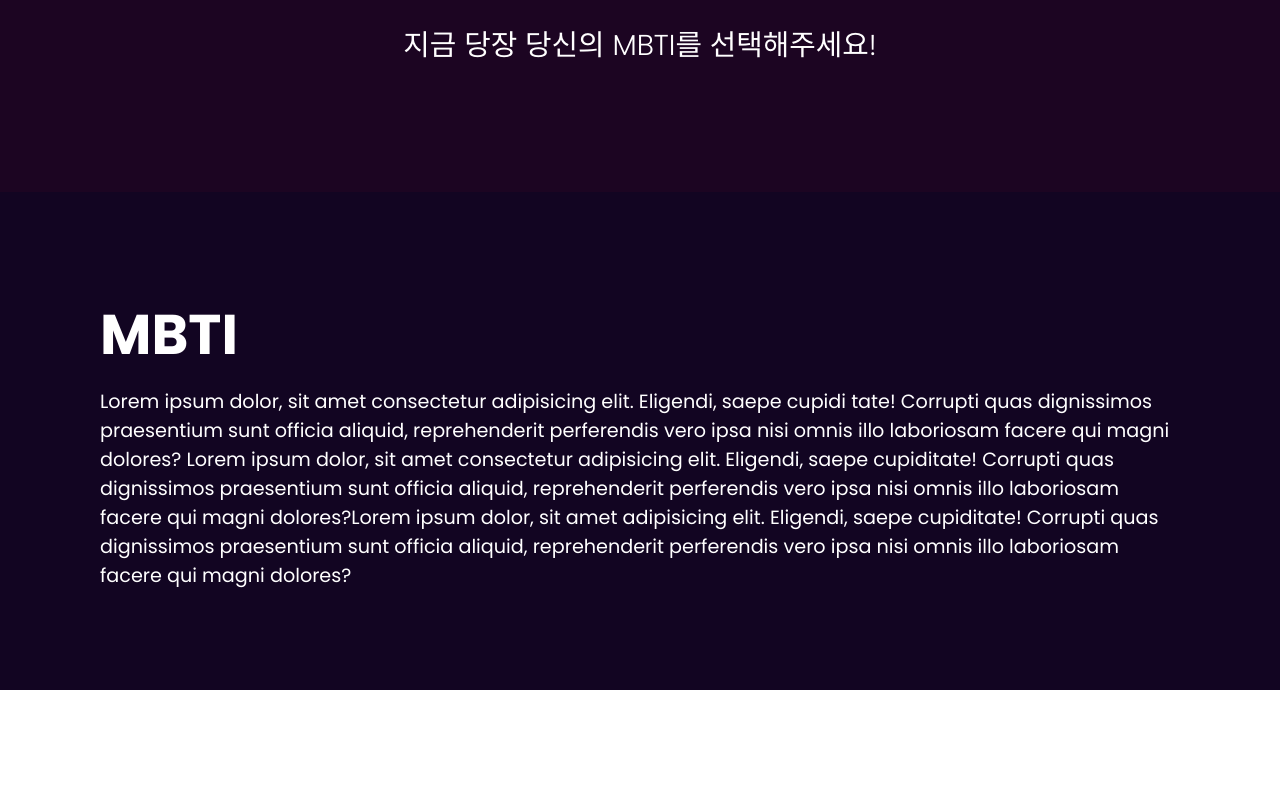
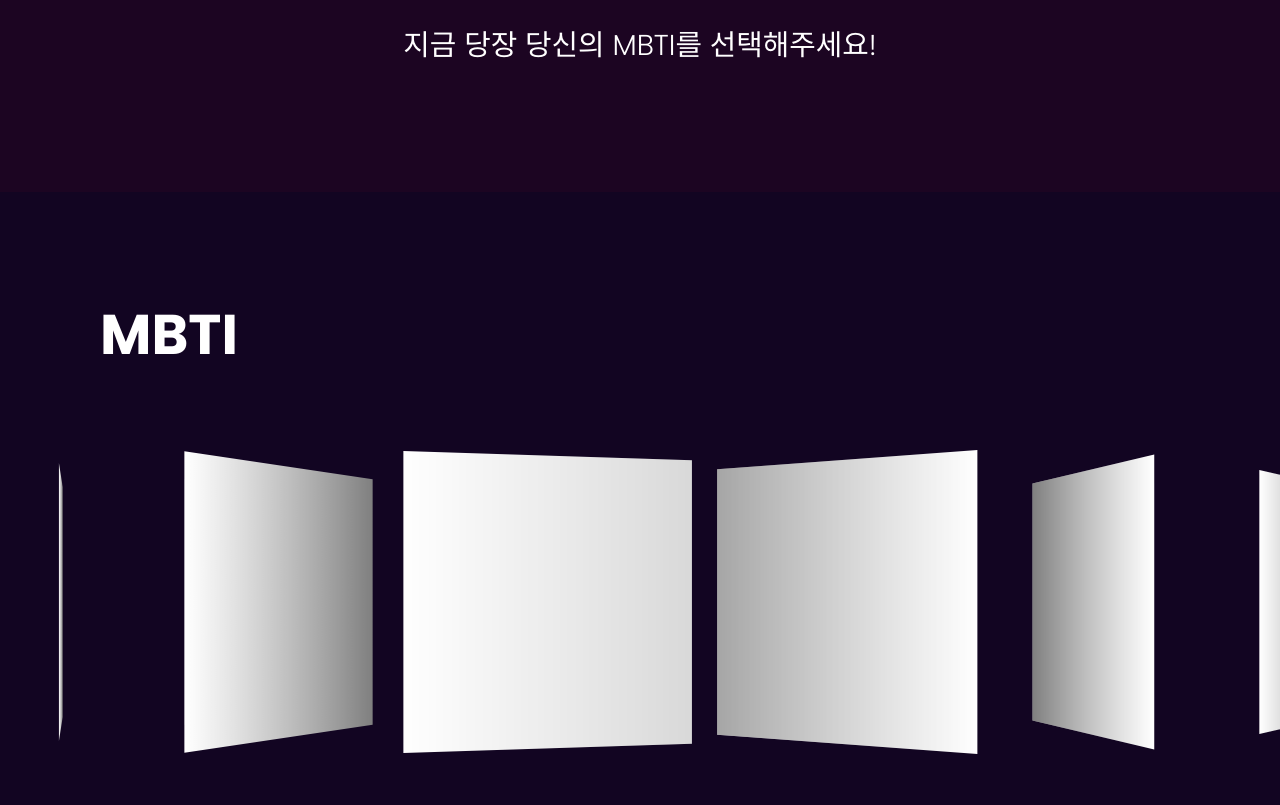
Before and after one commit to Jo-and-Yu/MBTIUNIVERSE_HomePage, a website: page index.html in a window 1280 px wide. Shown: the part 1561-2366 px from the top of the page. Before the commit the page ends 2251 px from the top, so only its background shows below. Drawn offline with nearby package versions, Linux system fonts and the light colour scheme.

Commit message:
Feat: Add Swiper Slide

```diff
--- a/index.html
+++ b/index.html
@@ -3,6 +3,8 @@
 <head>
     <title>MBTI UNIVERSE</title>
     <link rel="stylesheet" type="text/css" href="style.css">
+    <link rel="stylesheet" href="https://unpkg.com/swiper@8/swiper-bundle.min.css"
+/>
 </head>
 <body>
     <!-- 메뉴바 -->
@@ -39,17 +41,22 @@
      <!-- 캐릭터 소개란 -->
     <div class="about">
         <h2>MBTI</h2>
-        <p>
-            Lorem ipsum dolor, sit amet consectetur adipisicing elit. Eligendi, saepe cupidi
-        tate! Corrupti quas dignissimos praesentium sunt officia aliquid, reprehenderit
-        perferendis vero ipsa nisi omnis illo laboriosam facere qui magni dolores?
-        Lorem ipsum dolor, sit amet consectetur adipisicing elit. Eligendi, saepe cupiditate!
-        Corrupti quas dignissimos praesentium sunt officia aliquid, reprehenderit perferendis
-        vero ipsa nisi omnis illo laboriosam facere qui magni dolores?Lorem ipsum dolor, sit amet
-        adipisicing elit. Eligendi, saepe cupiditate! Corrupti quas dignissimos praesentium
-        sunt officia aliquid, reprehenderit perferendis vero ipsa nisi omnis illo laboriosam
-        facere qui magni dolores?
-        </p>
+        <br>
+        <div class="swiper-container">
+            <div class="swiper-wrapper">
+                <div class="swiper-slide"></div>
+                <div class="swiper-slide"></div>
+                <div class="swiper-slide"></div>
+                <div class="swiper-slide"></div>
+                <div class="swiper-slide"></div>
+                <div class="swiper-slide"></div>
+                <div class="swiper-slide"></div>
+                <div class="swiper-slide"></div>
+                <div class="swiper-slide"></div>
+                <div class="swiper-slide"></div>
+                <div class="swiper-slide"></div>
+            </div>
+        </div>
     </div>
 
      <!-- 자바스크립트 -->
@@ -74,6 +81,27 @@
             //header.style.top = value * 0.5 + 'px';
         });
     </script>
-
+    <script src="https://unpkg.com/swiper@8/swiper-bundle.min.js"></script>
+    <script>
+        const swiper = new Swiper('.swiper-container', {
+            effect: 'coverflow',
+            grabCursor: true,
+            slidesPerView: 'auto',
+            coverflowEffect: {
+                rotate: 50,
+                stretch: 0,
+                depth: 100,
+                modifier: 1,
+                slideShaows: true,
+            },
+            pagination: {
+                el: '.swiper-pagination',
+            },
+            autoplay: {
+                deplay: 1000,
+                disableOnInteraction: false,
+            },
+        });
+    </script>
 </body>
 </html>
--- /dev/null
+++ b/package.json
@@ -0,0 +1,5 @@
+{
+  "dependencies": {
+    "swiper": "^8.1.4"
+  }
+}
--- a/style.css
+++ b/style.css
@@ -10,6 +10,7 @@
 body
 {
     min-height: 100vh;
+    position: relative;
     background:linear-gradient(#251055, #c47fd4);
 }
 
@@ -154,18 +155,30 @@ section img#mountains_front
 /* 캐릭터 소개란 */
 .about
 {
-    position: relative;
     padding: 100px;
     background: #120522;
+    position: relative;
+    justify-content: center;
+    align-items: center;
+    overflow: hidden;
 }
 .about h2
 {
     font-size: 3.5em;
-    margin-bottom: 10px;
     color: #fff;
 }
-.about p
+
+.about .swiper-container
 {
-    font-size: 1.2em;
-    color: #fff;
+    width: 100%;
+    padding-top: 50px;
+    padding-bottom: 50px;
 }
+.about .swiper-slide
+{
+    background-position: center;
+    background-size: cover;
+    width: 300px;
+    height: 300px;
+    background: #fff
+}
```
Also changed, not shown: 1 other file.
